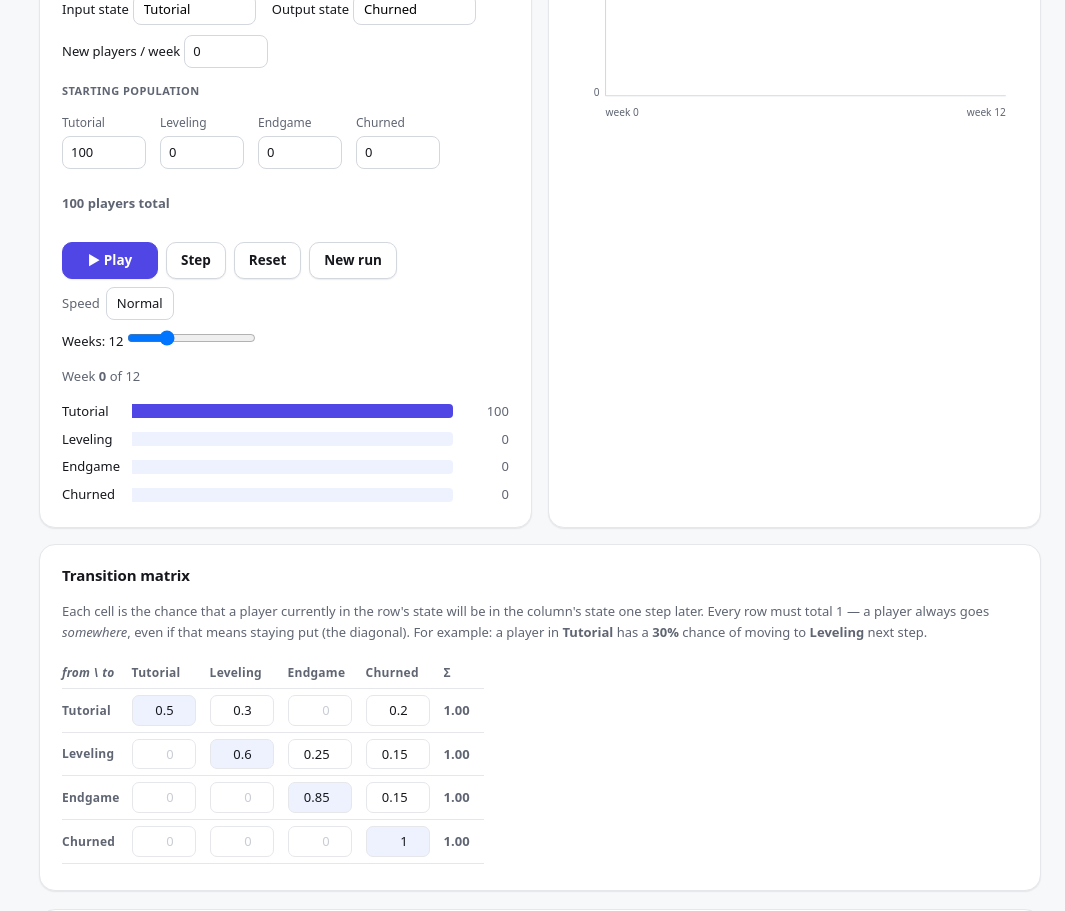
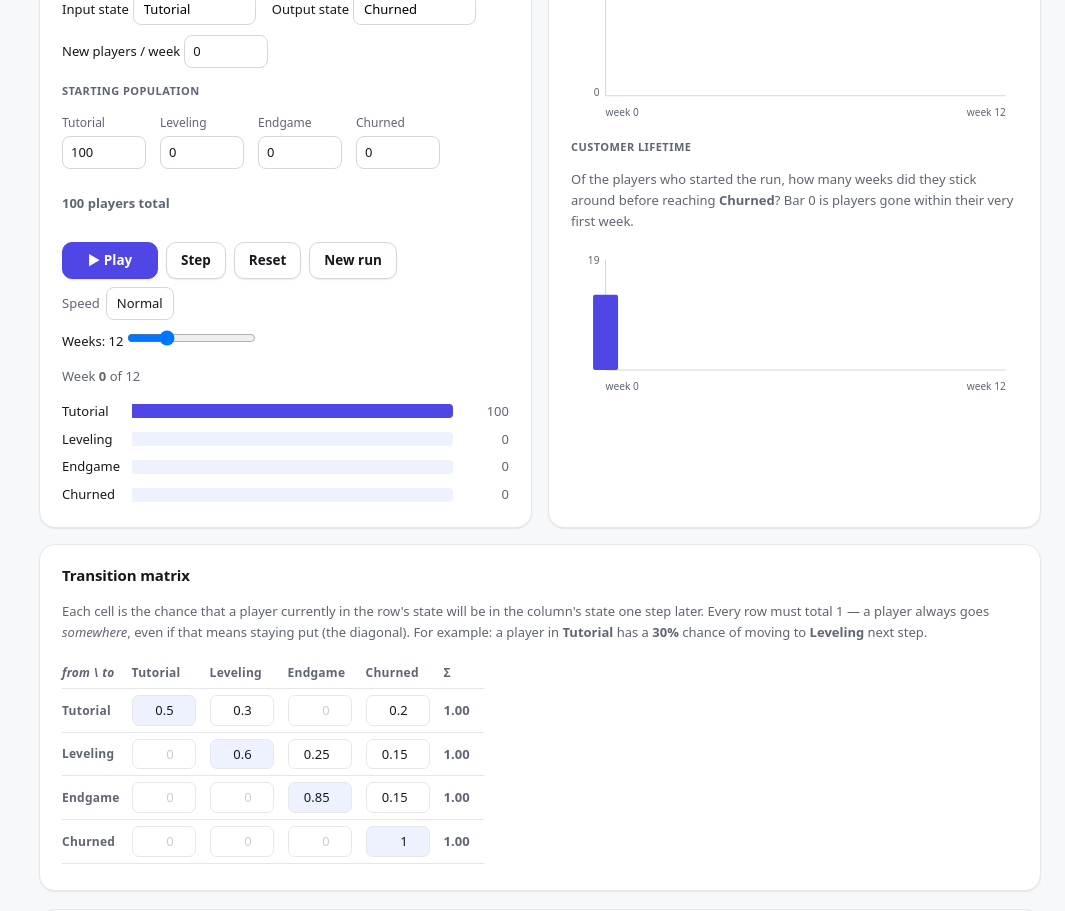
Before and after one commit to ugurkc/markov-transitions, a React (Vite) app: page / in a window 1280 px wide. Shown: the part 2560-3471 px from the top of the page, without its empty margins (215-1280 px from the left). Built offline with nearby package versions, Linux system fonts and the light colour scheme.

Commit message:
Add customer-lifetime histogram to the Retention panel

```diff
--- a/src/components/RetentionChart.tsx
+++ b/src/components/RetentionChart.tsx
@@ -7,11 +7,17 @@ interface RetentionChartProps {
 }
 
 const W = 440
-const H = 200
 const PAD_LEFT = 34
 const PAD_RIGHT = 12
-const PAD_TOP = 14
-const PAD_BOTTOM = 28
+
+const LINE_H = 200
+const LINE_PAD_TOP = 14
+const LINE_PAD_BOTTOM = 28
+
+const BAR_H = 150
+const BAR_PAD_TOP = 14
+const BAR_PAD_BOTTOM = 28
+const BAR_GAP_FRACTION = 0.25
 
 /**
  * Active-player curve: x is weeks elapsed, y is everyone not currently in
@@ -19,18 +25,26 @@ const PAD_BOTTOM = 28
  * rate and dipping as players reach the output state — so it visibly answers
  * "how many people are actually still playing, week over week."
  *
- * The x-axis always spans the full configured run (`sim.periods`), even
- * though the drawn line only reaches the current week — a fixed axis reads
- * far less jumpy than one that keeps resizing itself as playback advances.
+ * Below it, a customer-lifetime histogram: bar `w` is how many of the
+ * *starting* cohort ended up with a tenure of exactly `w` weeks before
+ * reaching the output state. It's a separate, acquisition-free view — mixing
+ * in players who joined later would land very different actual lifetimes on
+ * the same bar (see useSimulation's shadow run).
+ *
+ * Both share an x-axis that always spans the full configured run
+ * (`sim.periods`), even though the drawn data only reaches the current
+ * week — a fixed axis reads far less jumpy than one that keeps resizing
+ * itself as playback advances.
  */
 export function RetentionChart({ chain, sim }: RetentionChartProps) {
   if (chain.states.length === 0) return null
 
   const innerW = W - PAD_LEFT - PAD_RIGHT
-  const innerH = H - PAD_TOP - PAD_BOTTOM
   const x = (week: number) => PAD_LEFT + (week / Math.max(sim.periods, 1)) * innerW
+
+  const lineInnerH = LINE_H - LINE_PAD_TOP - LINE_PAD_BOTTOM
   const yMax = Math.max(...sim.retentionSeries, 1)
-  const y = (v: number) => PAD_TOP + innerH - (v / yMax) * innerH
+  const y = (v: number) => LINE_PAD_TOP + lineInnerH - (v / yMax) * lineInnerH
 
   const revealed = sim.retentionSeries.slice(0, sim.period + 1)
   const points = revealed.map((v, week) => ({ x: x(week), y: y(v), week, v }))
@@ -41,16 +55,22 @@ export function RetentionChart({ chain, sim }: RetentionChartProps) {
       : ''
   const current = points[points.length - 1]
 
+  const barInnerH = BAR_H - BAR_PAD_TOP - BAR_PAD_BOTTOM
+  const barMax = Math.max(...sim.lifetimeCounts, 1)
+  const barY = (v: number) => BAR_PAD_TOP + barInnerH - (v / barMax) * barInnerH
+  const barBaseline = BAR_PAD_TOP + barInnerH
+  const barWidth = (innerW / Math.max(sim.periods, 1)) * (1 - BAR_GAP_FRACTION)
+  const revealedBars = sim.lifetimeCounts.slice(0, sim.period + 1)
+  const outputName = chain.states.find((s) => s.id === chain.outputStateId)?.name
+
   return (
     <div className="panel retention-panel">
       <h3>Retention</h3>
       <p className="panel-note">
         How many players are actually still active, week by week &mdash; new
         arrivals push it up, players reaching{' '}
-        {chain.outputStateId
-          ? <strong>{chain.states.find((s) => s.id === chain.outputStateId)?.name}</strong>
-          : 'the output state'}{' '}
-        pull it down.
+        {outputName ? <strong>{outputName}</strong> : 'the output state'} pull
+        it down.
       </p>
 
       {!sim.hasEndpoints ? (
@@ -62,9 +82,10 @@ export function RetentionChart({ chain, sim }: RetentionChartProps) {
           Fix the invalid rows above to run the simulation.
         </p>
       ) : (
+        <>
           <svg
             className="retention-chart"
-          viewBox={`0 0 ${W} ${H}`}
+            viewBox={`0 0 ${W} ${LINE_H}`}
             role="img"
             aria-label={`Active players over ${sim.periods} weeks, currently ${current?.v ?? 0} at week ${sim.period}`}
           >
@@ -78,26 +99,78 @@ export function RetentionChart({ chain, sim }: RetentionChartProps) {
             <line
               className="retention-axis"
               x1={PAD_LEFT}
-            y1={PAD_TOP}
+              y1={LINE_PAD_TOP}
               x2={PAD_LEFT}
               y2={y(0)}
             />
-          <text className="retention-tick" x={PAD_LEFT - 6} y={PAD_TOP + 4} textAnchor="end">
+            <text className="retention-tick" x={PAD_LEFT - 6} y={LINE_PAD_TOP + 4} textAnchor="end">
               {Math.round(yMax)}
             </text>
             <text className="retention-tick" x={PAD_LEFT - 6} y={y(0)} textAnchor="end">
               0
             </text>
-          <text className="retention-tick" x={PAD_LEFT} y={H - 8} textAnchor="start">
+            <text className="retention-tick" x={PAD_LEFT} y={LINE_H - 8} textAnchor="start">
               week 0
             </text>
-          <text className="retention-tick" x={W - PAD_RIGHT} y={H - 8} textAnchor="end">
+            <text className="retention-tick" x={W - PAD_RIGHT} y={LINE_H - 8} textAnchor="end">
               week {sim.periods}
             </text>
             {areaPath && <path className="retention-area" d={areaPath} />}
             {linePath && <path className="retention-line" d={linePath} />}
             {current && <circle className="retention-dot" cx={current.x} cy={current.y} r={3.5} />}
           </svg>
+
+          <p className="sim-group-label retention-subheading">Customer lifetime</p>
+          <p className="panel-note">
+            Of the players who started the run, how many weeks did they stick
+            around before reaching{' '}
+            {outputName ? <strong>{outputName}</strong> : 'the output state'}
+            ? Bar 0 is players gone within their very first week.
+          </p>
+          <svg
+            className="retention-chart"
+            viewBox={`0 0 ${W} ${BAR_H}`}
+            role="img"
+            aria-label={`Customer lifetime distribution over ${sim.periods} weeks`}
+          >
+            <line
+              className="retention-axis"
+              x1={PAD_LEFT}
+              y1={barBaseline}
+              x2={W - PAD_RIGHT}
+              y2={barBaseline}
+            />
+            <line
+              className="retention-axis"
+              x1={PAD_LEFT}
+              y1={BAR_PAD_TOP}
+              x2={PAD_LEFT}
+              y2={barBaseline}
+            />
+            <text className="retention-tick" x={PAD_LEFT - 6} y={BAR_PAD_TOP + 4} textAnchor="end">
+              {Math.round(barMax)}
+            </text>
+            <text className="retention-tick" x={PAD_LEFT - 6} y={barBaseline} textAnchor="end">
+              0
+            </text>
+            <text className="retention-tick" x={PAD_LEFT} y={BAR_H - 8} textAnchor="start">
+              week 0
+            </text>
+            <text className="retention-tick" x={W - PAD_RIGHT} y={BAR_H - 8} textAnchor="end">
+              week {sim.periods}
+            </text>
+            {revealedBars.map((v, week) => (
+              <rect
+                key={week}
+                className="lifetime-bar"
+                x={x(week) - barWidth / 2}
+                y={barY(v)}
+                width={barWidth}
+                height={Math.max(0, barBaseline - barY(v))}
+              />
+            ))}
+          </svg>
+        </>
       )}
     </div>
   )
--- a/src/index.css
+++ b/src/index.css
@@ -841,6 +841,15 @@ a {
   text-align: center;
 }
 
+.retention-subheading {
+  margin-top: 20px;
+}
+
+.lifetime-bar {
+  fill: var(--accent);
+  rx: 2;
+}
+
 /* --- Transition matrix --- */
 
 .matrix-panel {
--- a/src/lib/simulation.ts
+++ b/src/lib/simulation.ts
@@ -173,3 +173,25 @@ export function activePopulationSeries(frames: SimFrame[], outputIdx: number): n
     return outputIdx >= 0 ? total - (f.counts[outputIdx] ?? 0) : total
   })
 }
+
+/**
+ * Customer-lifetime histogram: bucket `t` counts everyone who first arrived
+ * at the output state during the step out of frame `t` — i.e. how many
+ * players' tenure turned out to be "week t" long. One entry per frame; the
+ * last is always 0, since the final frame has no outgoing moves.
+ *
+ * Feed this a run with no acquisition mixed in (see useSimulation's shadow
+ * run) so the buckets reflect one cohort's tenure, not a blend of players
+ * who joined at different weeks and would otherwise land on the same
+ * absolute-week bucket despite having very different actual lifetimes.
+ */
+export function lifetimeHistogram(frames: SimFrame[], outputIdx: number): number[] {
+  if (outputIdx < 0) return frames.map(() => 0)
+  return frames.map((f) =>
+    f.moves
+      // Only new arrivals count as a departure — a self-loop just means
+      // someone who already left is still gone, not leaving a second time.
+      .filter((m) => m.to === outputIdx && m.from !== outputIdx)
+      .reduce((a, m) => a + m.count, 0),
+  )
+}
--- a/src/state/useSimulation.ts
+++ b/src/state/useSimulation.ts
@@ -5,6 +5,7 @@ import {
   activePopulationSeries,
   advancePos,
   lerpCounts,
+  lifetimeHistogram,
   mulberry32,
   runSimulation,
 } from '../lib/simulation'
@@ -51,6 +52,12 @@ export interface Simulation {
   arrivals: Arrival[]
   /** "Still playing" (not in the output state) per week, 0..lastPeriod. */
   retentionSeries: number[]
+  /**
+   * Customer-lifetime histogram: bucket `w` is how many players' tenure
+   * turned out to be exactly `w` weeks, for the *starting* cohort only (no
+   * acquisition mixed in — see the shadow run this is computed from).
+   */
+  lifetimeCounts: number[]
   setCount: (stateId: string, n: number) => void
   setInputRate: (n: number) => void
   setPeriods: (n: number) => void
@@ -108,6 +115,21 @@ export function useSimulation(chain: Chain): Simulation {
   const retentionSeries = useMemo(
     () => (frames ? activePopulationSeries(frames, outputIdx) : []),
     [frames, outputIdx],
+  )
+
+  // A second, acquisition-free run of just the starting cohort. Mixing
+  // acquisition into the lifetime histogram would land players who joined
+  // at different weeks on the same absolute-week bucket despite having very
+  // different actual tenures, so this tracks the starting cohort in
+  // isolation — same seed, same matrix, just nobody topping it up.
+  const shadowFrames = useMemo(
+    () => (runnable ? runSimulation(initialCounts, matrix, periods, mulberry32(seed)) : null),
+    [runnable, initialCounts, matrix, periods, seed],
+  )
+
+  const lifetimeCounts = useMemo(
+    () => (shadowFrames ? lifetimeHistogram(shadowFrames, outputIdx) : []),
+    [shadowFrames, outputIdx],
   )
 
   // What the run depends on. Node drags change `chain` but not this, so
@@ -227,6 +249,7 @@ export function useSimulation(chain: Chain): Simulation {
     moves: frames ? frames[period].moves : [],
     arrivals: frames ? frames[period].arrivals : [],
     retentionSeries,
+    lifetimeCounts,
     setCount,
     setInputRate,
     setPeriods,
```
Also changed, not shown: 2 other files (tests, documents, lock files or other folders). Lines whose indentation alone changed are shown as unchanged.
